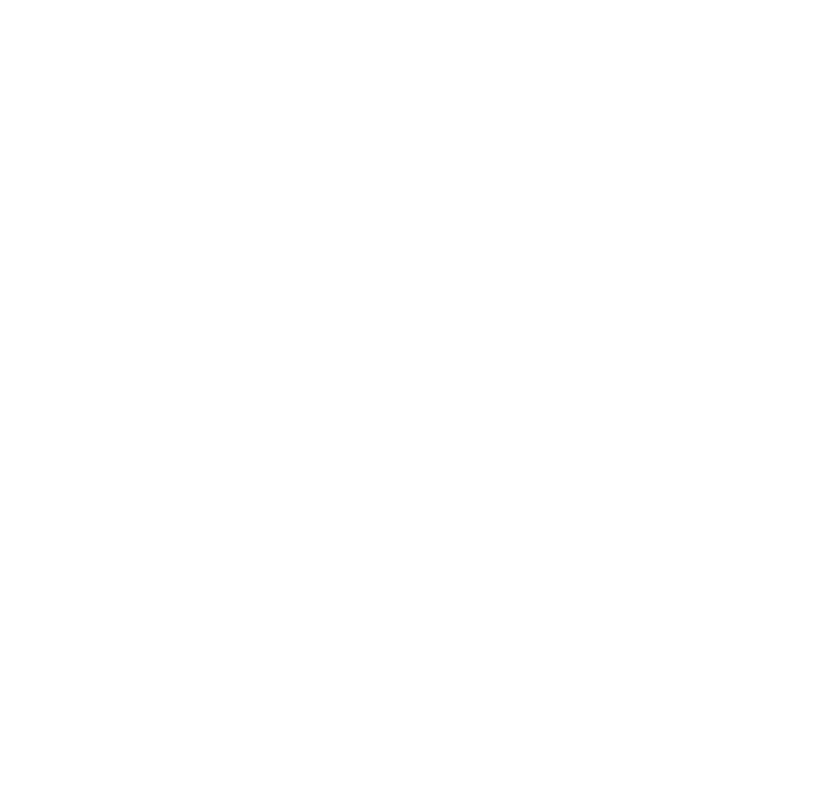
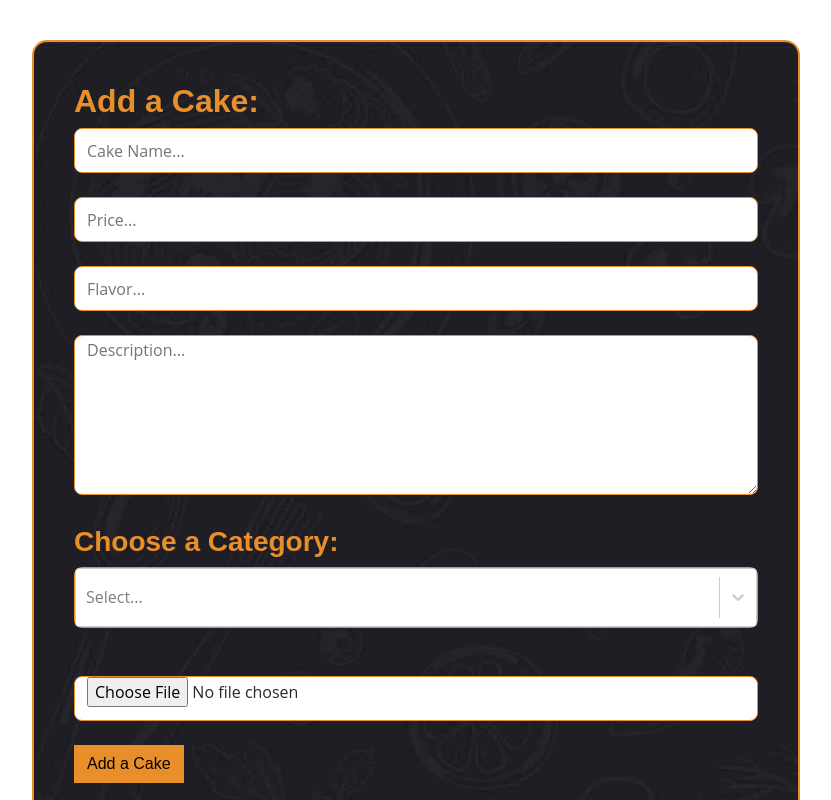
Before and after one commit to ainerug/aine-bakery2, a React (Create React App) app: page /addcakes in a window 1280 px wide. Before the commit this address had no page. Shown: the part 660-1460 px from the top of the page, without its empty margins (224-1055 px from the left). Before the commit the page ends 800 px from the top, so only its background shows below. Built offline with nearby package versions, Linux system fonts and the light colour scheme.

Commit message:
addCakes.json added

```diff
--- a/package.json
+++ b/package.json
@@ -15,6 +15,7 @@
     "react-dom": "^18.3.1",
     "react-router-dom": "^6.26.1",
     "react-scripts": "5.0.1",
+    "react-select": "^5.8.0",
     "web-vitals": "^2.1.4"
   },
   "scripts": {
--- a/src/App.css
+++ b/src/App.css
@@ -313,3 +313,55 @@ h6,
   background: linear-gradient(rgba(43, 40, 37, .5), rgba(43, 40, 37, .5)), url(./img/bg.jpg) center center no-repeat;
   background-size: cover;
 }
+
+.addCake-form{
+
+  width: 60%;
+  background-image: url("/src/img/bg.jpg");
+  background-size: cover;
+  color: #2B2825;
+  padding: 40px;
+  border-radius: 15px;
+  margin: auto;
+  border: 2px solid #E88F2A;
+
+}
+
+.addCake-form input{
+
+  width: 100%;
+  height: 45px;
+  border-radius: 8px;
+  border: none;
+  padding-left: 12px;
+  border: 1px solid #E88F2A;
+  background-color: #FFFFFF;
+  color: #2B2825;
+}
+
+.addCake-form textarea{
+
+  width:100%;
+  height:160px;
+  border-radius:8px;
+  border: 1px solid #E88F2A;
+  padding-left: 12px;
+  background-color: #FFF;
+  color: #2B2825;
+
+
+}
+
+.addCake-form h3, .addCake-form h2{
+
+  color: #E88F2A;
+}
+
+.select-menu {
+  width: 100%;
+  border-radius: 8px;
+  border: 1px solid #E88F2A;
+  background-color: #33312E;
+  color: #2B2825;
+
+}
--- a/src/App.js
+++ b/src/App.js
@@ -10,6 +10,7 @@ import Team from './Components/Team';
 import Offer from './Components/Offer';
 import Testimonial from './Components/Testimonial';
 import Footer from './Components/Footer';
+import AddCakes from './Components/Cakes/AddCakes/AddCakes';
 import { BrowserRouter, Routes, Route } from 'react-router-dom';
 
 function App() {
@@ -18,6 +19,7 @@ function App() {
     <BrowserRouter>
     <Routes>
       <Route path='/' element={<><Navbar/> <Hero/> <About/> <Facts/> <Products/> <Service/> <Team/> <Offer/> <Testimonial/><Footer/></>}/>
+      <Route path='/addcakes' element={<><Navbar/> <Hero/> <AddCakes/> <Footer/></>}/>
 
 
 
--- /dev/null
+++ b/src/Components/Cakes/AddCakes/AddCakes.js
@@ -0,0 +1,66 @@
+import React from 'react'
+import Select from 'react-select';
+import { useState } from 'react';
+export default function AddCakes() {
+
+    const [selectedOption, setSelectedOption] = useState(null);
+
+
+    const options = [
+        { value: 'birthday', label: 'Birthday' },
+        { value: 'wedding', label: 'Wedding' },
+        { value: 'custom', label: 'Custom' },
+      ];
+
+      const customStyles = {
+        control: (provided) => ({
+          ...provided,
+          backgroundColor: '#FFF'
+        }),
+        menu: (provided) => ({
+          ...provided,
+          backgroundColor: '#FFF'
+        }),
+        option: (provided, state) => ({
+          ...provided,
+          backgroundColor: state.isSelected ? '#F0AF6A' : '#FFF',
+          '&:hover': {
+            backgroundColor: '#F0AF6A',
+          },
+        }),
+      };
+
+  return (
+
+    <div className='addCake-form'>
+      <h2>Add a Cake: </h2>
+      <input type="text" name="cakeName" placeholder='Cake Name...'/>
+      <br/>
+      <br/>
+      <input type="number" name="price" placeholder='Price...'/>
+      <br/>
+      <br/>
+      <input type="text" name="flavor" placeholder='Flavor...'/>
+      <br/>
+      <br/>
+      <textarea name="description" placeholder='Description...'/>
+      <br/>
+      <br/>
+      <h3>Choose a Category: </h3>
+      <Select
+        defaultValue={selectedOption}
+        onChange={setSelectedOption}
+        options={options}
+        className='select-menu'
+        styles={customStyles}
+      />
+      <br/>
+      <br/>
+      <input type="file"/>
+      <br/>
+      <br/>
+      <button className='btn btn-primary'>Add a Cake</button>
+    </div>
+
+  )
+}
```
Also changed, not shown: 2 other files (tests, documents, lock files or other folders).
